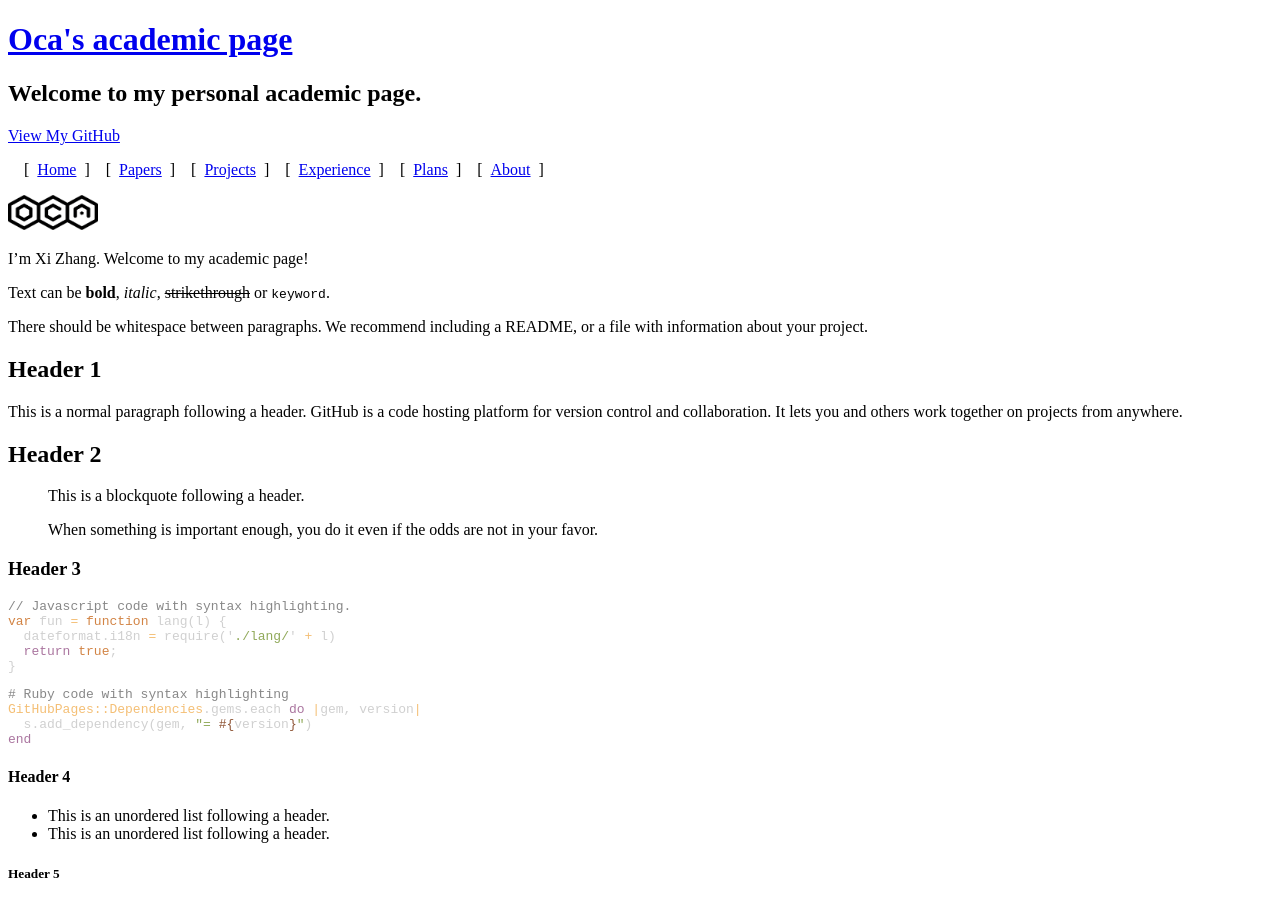
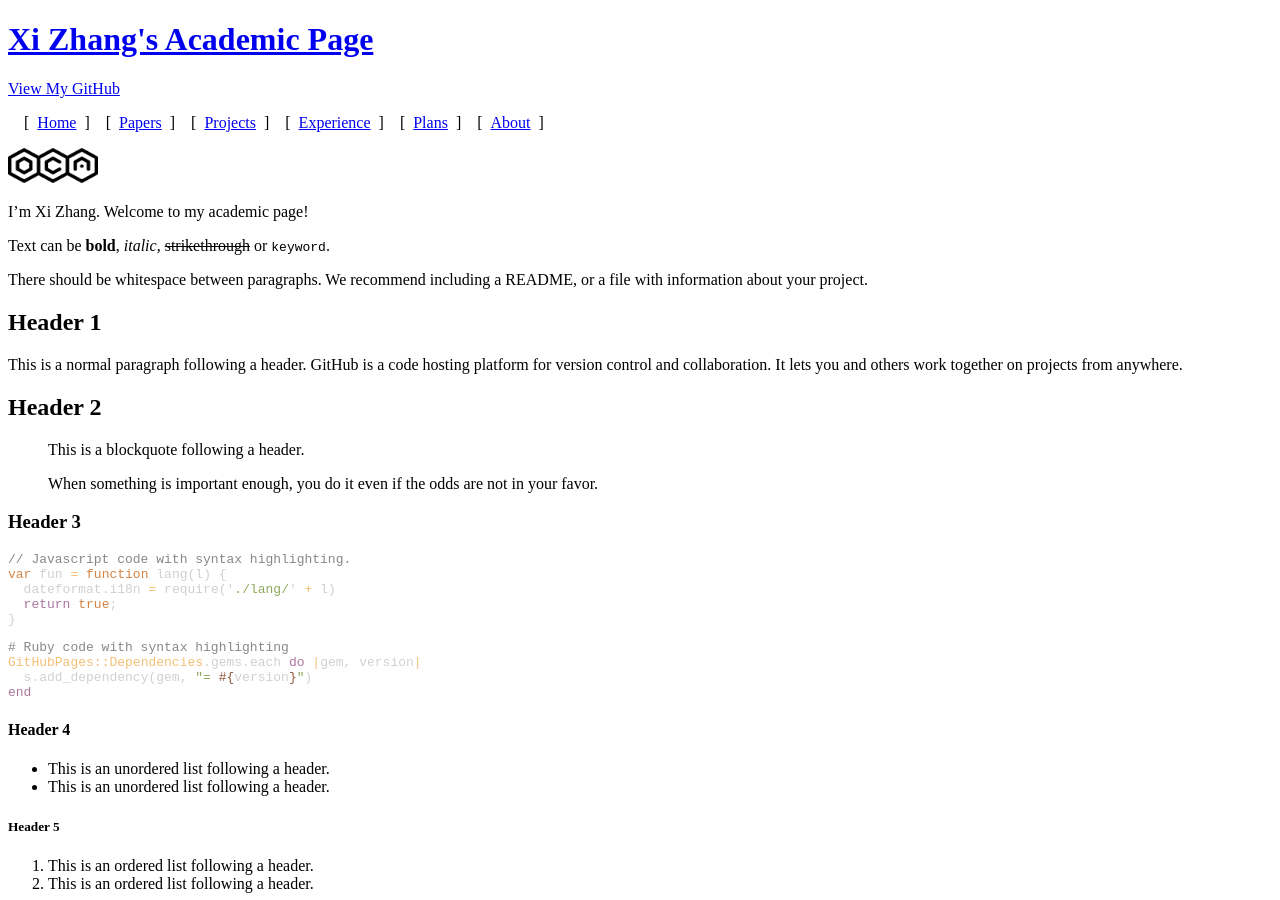
Before and after one commit to oca-john/academic-page, a Jekyll site: the page built from index.md, in a window 1280 px wide and 900 px high. Built offline with Jekyll 4.4.1, drawn with Linux system fonts in a browser that asks for light colours; the repository's description, which GitHub fills in, is left out.

Commit message:
Update _config.yml

```diff
--- a/_config.yml
+++ b/_config.yml
@@ -1,5 +1,5 @@
-title: Oca's academic page
-description: Welcome to my personal academic page.
+title: Xi Zhang's Academic Page
+# description: Xi Zhang's Academic Page.
 show_downloads: false
-google_analytics:
+# google_analytics:
 theme: jekyll-theme-hacker
```
